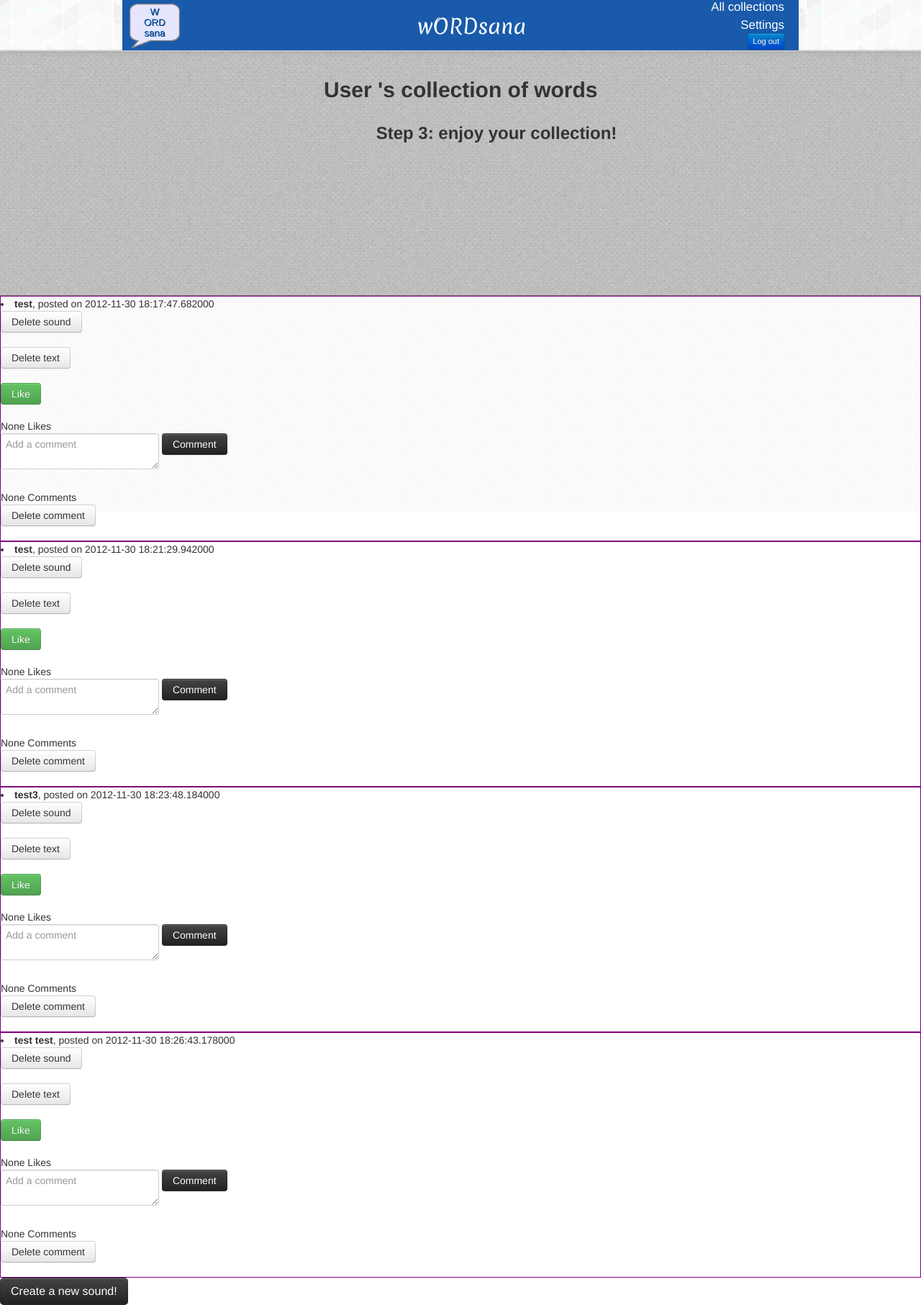
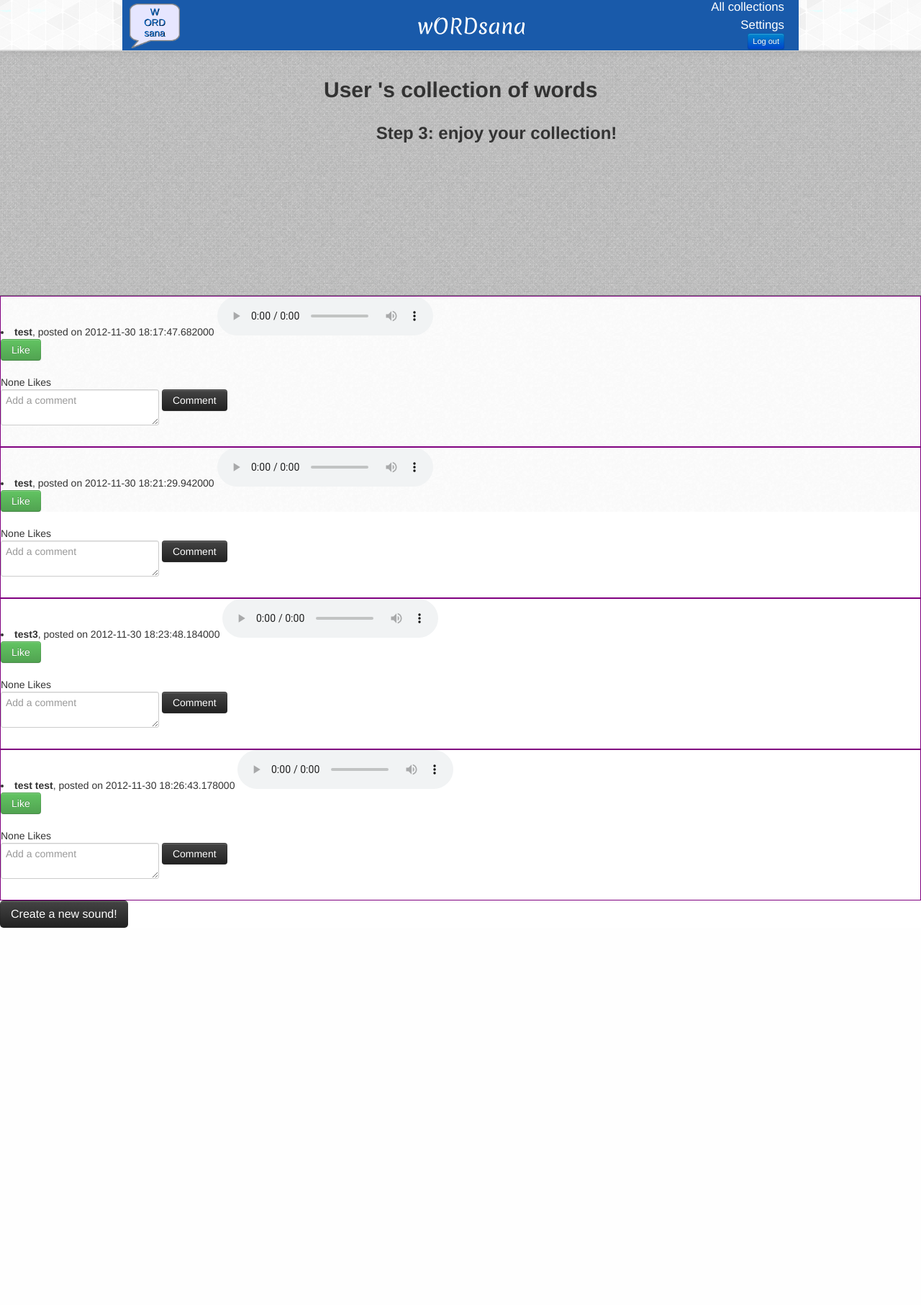
Before and after one commit to Eleonore9/wORDsana, a Flask app: page /display_collection in a window 1280 px wide; the page is wider, and only the part inside the window is pictured. Shown: that part at 72% size. After the commit the page ends 1289 px from the top of that part, so only its background shows below. Run offline with Flask 2, Linux system fonts and the light colour scheme; a user stored in the database is signed in; data comes from the database, SQL or seed files in the repository.

Commit message:
new audio player with HTML5 audio tag

```diff
--- a/templates/display_collection.html
+++ b/templates/display_collection.html
@@ -46,32 +46,43 @@
 
 <li> <strong>{{ row.text }}</strong>, posted on {{ row.posted_at}}
 	<!-- Sound player -->
-	<object width="142" height="70" data="/get_audio/{{ row.id }}"></object>
+	<!-- <object width="142" height="70" data="/get_audio/{{ row.id }}"></object> -->
+	<!--use the audio tag! It works in Chrome (but not in FF)-->
+	<audio controls="controls" width="142" height="70" >
+	 <source src="/get_audio/{{ row.id }}" type="audio/wav">
+	</audio>
+
 	<!-- Delete Sound Post -->
-	<form method='POST' action="{{url_for("delete_sound", post_id=row.id)}}">
+	<!--<form method='POST' action="{{url_for("delete_sound", post_id=row.id)}}">
 		<input type="submit" value="Delete sound" class="btn"></input>
-	</form>
+	</form>-->
 	<!-- Delete Text Post -->
-	<form method='POST' action="{{url_for("delete_text", post_id=row.id)}}">
+	<!--<form method='POST' action="{{url_for("delete_text", post_id=row.id)}}">
 		<input type="submit" value="Delete text" class="btn"></input>
-	</form>
+	</form> -->
+
 	<!-- Add Like -->
 	<form method='POST' action="add_like/{{row.id}}">
 		<input type="submit" value="Like" class="btn btn-success"></input>
 	</form>
+
 	<!-- Count Likes -->
 	{{num_likes}} Likes
+
 	<!-- Add text Comment -->
 	<form method='POST' action="{{url_for("text_comment", post_id=row.id)}}">
 		<textarea rows="2" name="text_comment" placeholder="Add a comment"></textarea>
 		<input type="submit" value="Comment" class="btn btn-inverse"></input>
 	</form>
+
 	<!-- Count Comments -->
-	{{num_comments}} Comments
+	<!--{{num_comments}} Comments-->
+
 	<!-- Delete text Comment -->
-	<form method='POST' action="{{url_for("delete_comment", post_id=row.id)}}">
+	<!--<form method='POST' action="{{url_for("delete_comment", post_id=row.id)}}">
 		<input type="submit" value="Delete comment" class="btn"></input>
-	</form>
+	</form>-->
+
 </li>
 </div>
 {% endfor %}
```
Also changed, not shown: templates/test_audioplayer.html (added, +10 -0 lines).
